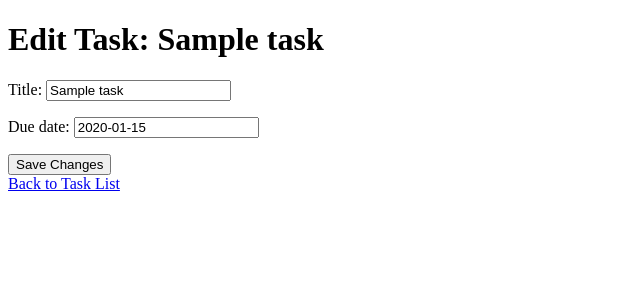
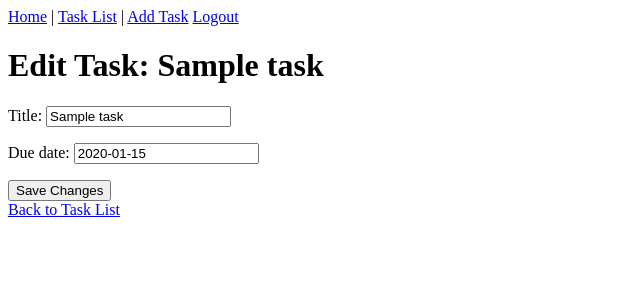
Before and after one commit to CXBeale/to-do-list, a Django app: page /edit/1/ in a window 1280 px wide. Shown: the top 300 px of the page, without its empty margins (0-640 px from the left). Run offline with Django 5.2, Linux system fonts and the light colour scheme; a user stored in the database is signed in; tables that the repository leaves empty hold one stand-in row (values such as "Sample post").

Commit message:
Add login/logout links to home template

```diff
--- a/todo/templates/todo/add_task.html
+++ b/todo/templates/todo/add_task.html
@@ -5,12 +5,16 @@
     <title>Add Task</title>
   </head>
   <body>
-
     <!-- Navigation Links -->
     <nav>
       <a href="{% url 'home' %}">Home</a> |
       <a href="{% url 'task_list' %}">Task List</a> |
       <a href="{% url 'add_task' %}">Add Task</a>
+      {% if user.is_authenticated %}
+      <a href="{% url 'logout' %}">Logout</a>
+      {% else %}
+      <a href="{% url 'login' %}">Login</a>
+      {% endif %}
     </nav>
 
     <h1>Add a New Task</h1>
--- a/todo/templates/todo/edit_task.html
+++ b/todo/templates/todo/edit_task.html
@@ -5,6 +5,18 @@
     <title>Edit Task</title>
 </head>
 <body>
+    <!-- Navigation Links -->
+    <nav>
+      <a href="{% url 'home' %}">Home</a> |
+      <a href="{% url 'task_list' %}">Task List</a> |
+      <a href="{% url 'add_task' %}">Add Task</a>
+      {% if user.is_authenticated %}
+      <a href="{% url 'logout' %}">Logout</a>
+      {% else %}
+      <a href="{% url 'login' %}">Login</a>
+      {% endif %}
+    </nav>
+
     <h1>Edit Task: {{ task.title }}</h1>
     <form method="post">
         {% csrf_token %}
--- a/todo/templates/todo/task_list.html
+++ b/todo/templates/todo/task_list.html
@@ -10,6 +10,11 @@
       <a href="{% url 'home' %}">Home</a> |
       <a href="{% url 'task_list' %}">Task List</a> |
       <a href="{% url 'add_task' %}">Add Task</a>
+      {% if user.is_authenticated %}
+      <a href="{% url 'logout' %}">Logout</a>
+      {% else %}
+      <a href="{% url 'login' %}">Login</a>
+      {% endif %}
     </nav>
 
     <h1>Your Tasks</h1>
```
Also changed, not shown: todo/templates/todo/home.html (+6 -3 lines).
